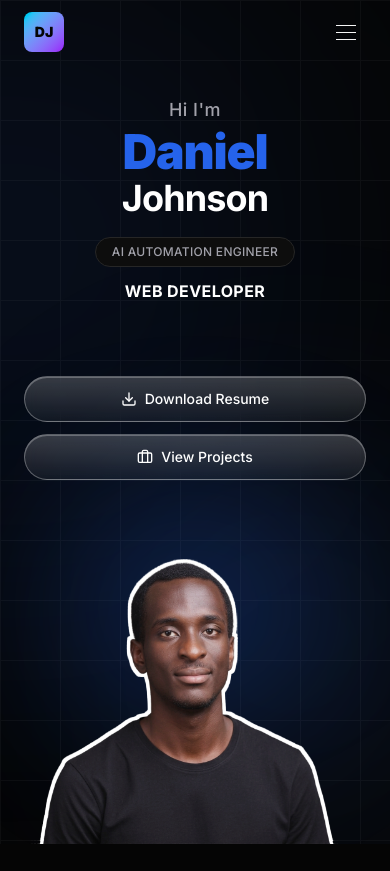
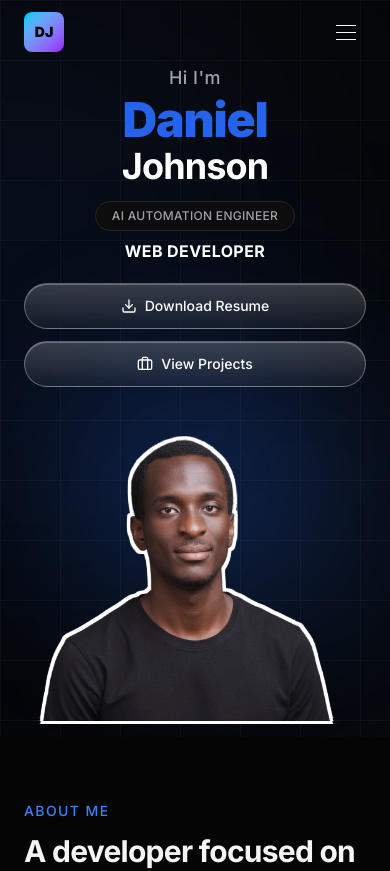
Before and after one commit to dannyj22/portfolio, a Next.js app: page / in a window 390 px wide. Shown: the top 871 px of the page. Built offline with nearby package versions, Linux system fonts and the light colour scheme.

Commit message:
Compact hero height and spacing on mobile

```diff
--- a/src/components/Hero.tsx
+++ b/src/components/Hero.tsx
@@ -7,7 +7,7 @@ export default function Hero() {
   return (
     <section
       id="home"
-      className="relative flex min-h-screen items-center overflow-hidden"
+      className="relative flex items-center overflow-hidden md:min-h-screen"
     >
       <div className="pointer-events-none absolute inset-0">
         <div className="absolute top-0 right-1/3 h-[500px] w-[500px] rounded-full bg-blue/15 blur-[150px]" />
@@ -136,7 +136,7 @@ export default function Hero() {
       </motion.div>
 
       {/* Mobile stacked composition */}
-      <div className="relative z-10 flex w-full min-h-screen flex-col items-center justify-between px-6 pt-24 pb-0 md:hidden">
+      <div className="relative z-10 flex w-full flex-col items-center px-6 pt-16 pb-4 md:hidden">
         <div className="flex flex-col items-center text-center">
           <motion.p
             initial={{ opacity: 0, y: 18 }}
@@ -163,7 +163,7 @@ export default function Hero() {
             initial={{ opacity: 0, y: 18 }}
             animate={{ opacity: 1, y: 0 }}
             transition={{ duration: 0.6, delay: 0.25 }}
-            className="mt-4 w-fit rounded-full border border-border-light bg-surface px-4 py-1.5 text-xs font-medium tracking-wide text-muted"
+            className="mt-3 w-fit rounded-full border border-border-light bg-surface px-4 py-1.5 text-xs font-medium tracking-wide text-muted"
           >
             AI AUTOMATION ENGINEER
           </motion.p>
@@ -171,7 +171,7 @@ export default function Hero() {
             initial={{ opacity: 0, y: 18 }}
             animate={{ opacity: 1, y: 0 }}
             transition={{ duration: 0.6, delay: 0.35 }}
-            className="mt-3 text-base font-bold tracking-wide text-white"
+            className="mt-2 text-base font-bold tracking-wide text-white"
           >
             WEB DEVELOPER
           </motion.p>
@@ -181,7 +181,7 @@ export default function Hero() {
           initial={{ opacity: 0, y: 14 }}
           animate={{ opacity: 1, y: 0 }}
           transition={{ duration: 0.6, delay: 0.4 }}
-          className="mt-6 flex w-full flex-col items-center gap-3 sm:w-auto sm:flex-row"
+          className="mt-5 flex w-full flex-col items-center gap-3 sm:w-auto sm:flex-row"
         >
           <a
             href="/resume.pdf"
@@ -203,7 +203,7 @@ export default function Hero() {
           initial={{ opacity: 0, scale: 0.96 }}
           animate={{ opacity: 1, scale: 1 }}
           transition={{ duration: 0.7, delay: 0.2 }}
-          className="relative w-[85vw] max-w-[340px]"
+          className="relative mt-5 w-[85vw] max-w-[340px]"
         >
           <div className="absolute top-1/4 left-1/2 -z-10 h-[70%] w-[80%] -translate-x-1/2 -translate-y-1/2 rounded-full bg-blue/25 blur-[80px]" />
           <img
```
